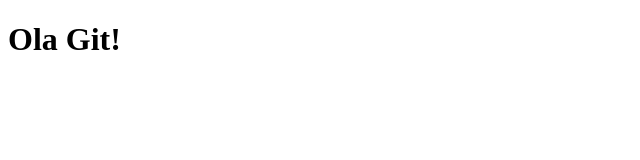
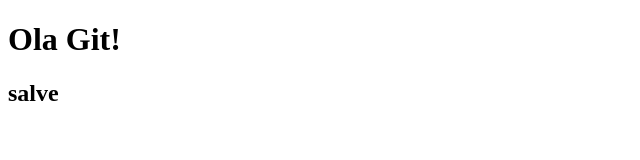
Before and after one commit to alepell/curso-git, a plain HTML site: page index.html in a window 1280 px wide. Shown: the full height of the page, 0-640 px from the left. Drawn offline with Linux system fonts and the light colour scheme.

Commit message:
escrevi salve

```diff
--- a/index.html
+++ b/index.html
@@ -8,5 +8,6 @@
 </head>
 <body>
     <h1>Ola Git!</h1>
+    <h2>salve</h2>
 </body>
 </html>
```
